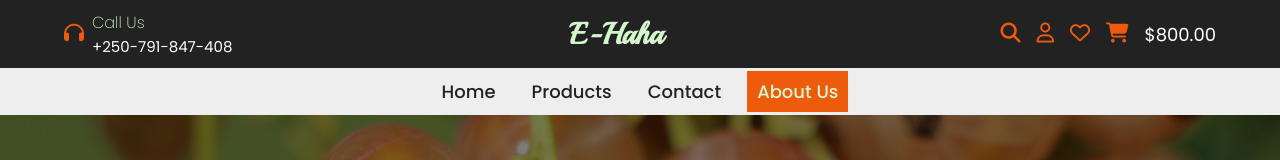
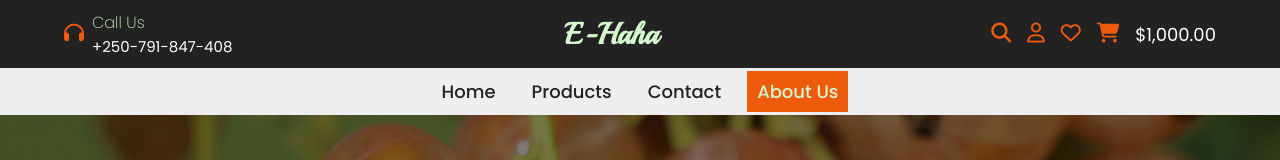
Before and after one commit to nshizi1/E-Haha, a plain HTML site: page about.html in a window 1280 px wide. Shown: the top 160 px of the page. Drawn offline with Linux system fonts and the light colour scheme.

Commit message:
some changes were made

```diff
--- a/about.html
+++ b/about.html
@@ -331,7 +331,7 @@
                         <li><a href="#"><i class="fa-regular fa-user"></i></a></li>
                         <li><a href="#"><i class="fa-regular fa-heart"></i></a></li>
                         <li><a href="cart.html"><i class="fa-solid fa-cart-shopping"></i></a></li>
-                        <li class="balance">&dollar;800.00</li>
+                        <li class="balance">&dollar;1,000.00</li>
                     </ul>
                 </div>
             </nav>
```
Also changed, not shown: buy.html (+1 -1 lines), cart.html (+1 -1 lines), contact.html (+1 -1 lines), index.html (+1 -1 lines), products.html (+1 -1 lines).
